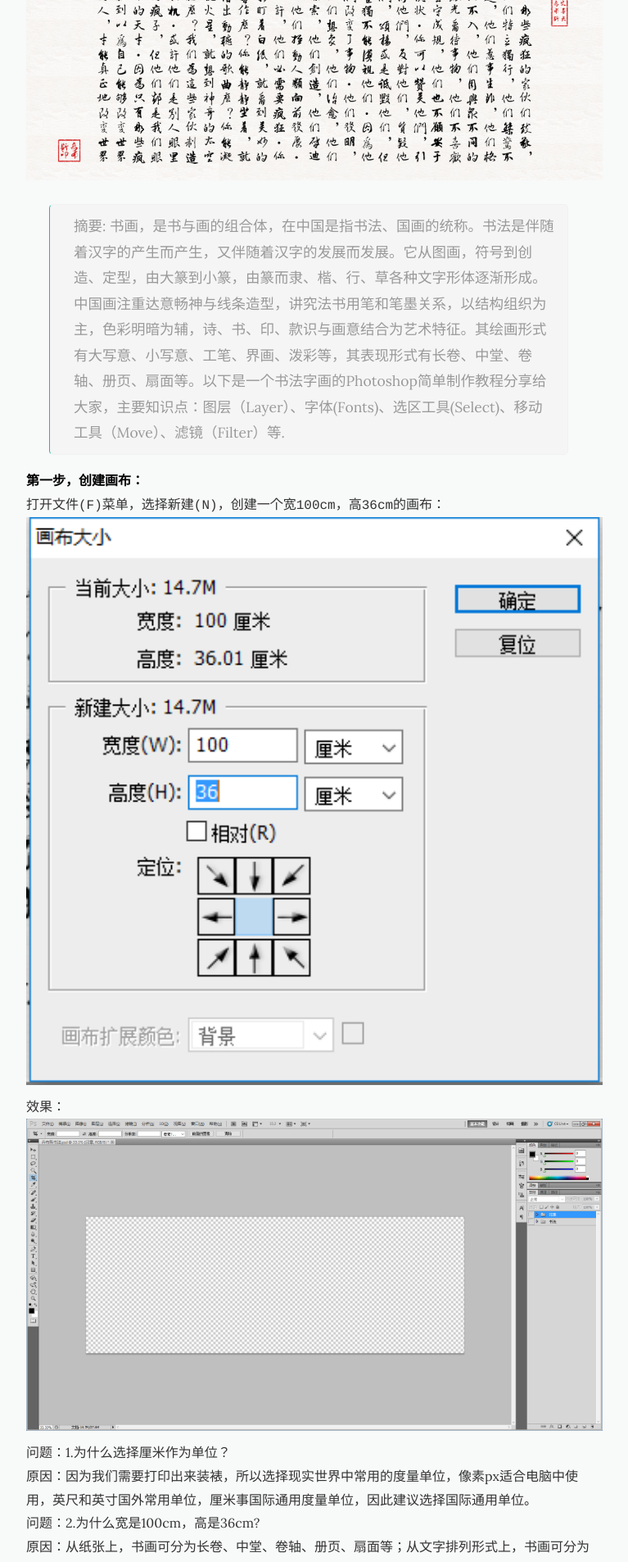
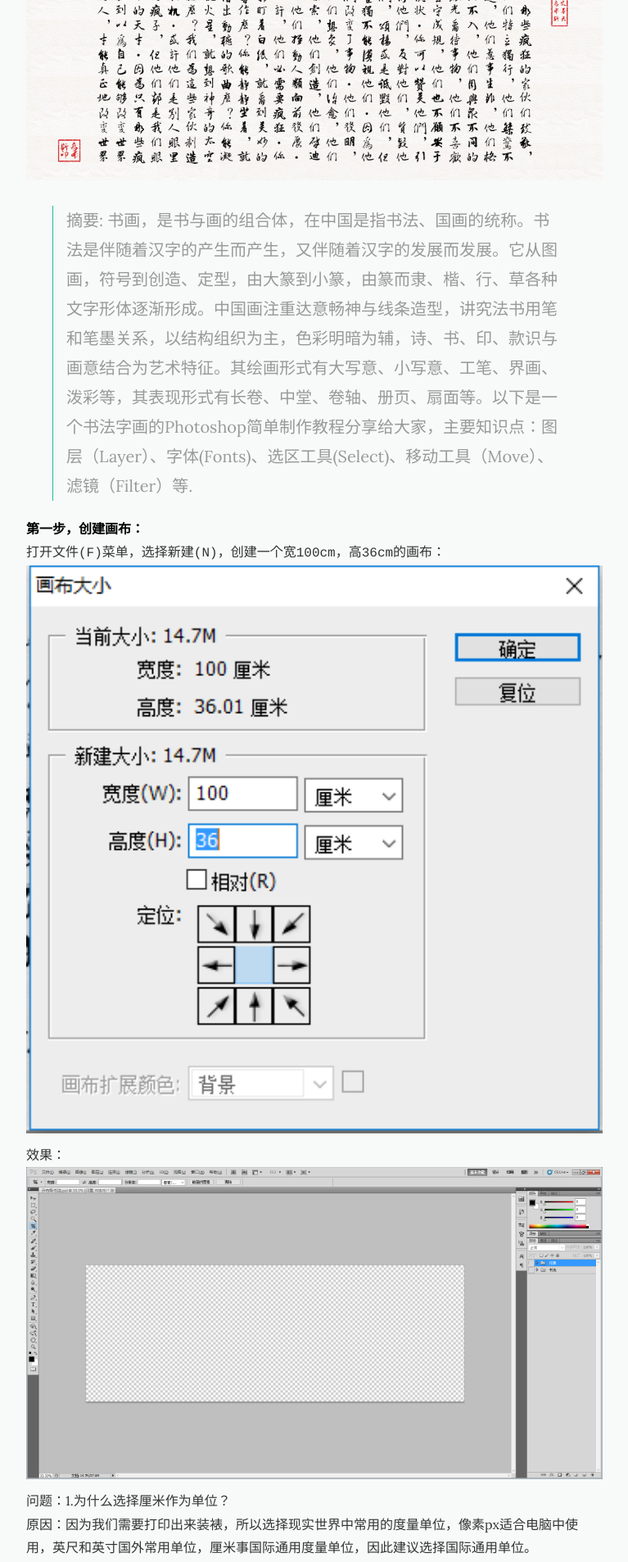
Before and after one commit to zhangyuanxin/blog-jekyll, a Jekyll site: the page built from _posts/2016-11-19-Photoshop-And-Chinese-Crafts.md, in a window 1280 px wide. Shown: the part 513-2419 px from the top of the page at 82% size, without its empty margins (256-1023 px from the left). Built offline with Jekyll 4.4.1, drawn with Linux system fonts in a browser that asks for light colours; nearby versions of some CDN libraries; comment, search, counter and statistics services are not loaded; a style sheet for code colours, icons or effects is not loaded.

```diff
--- a/assets/css/extends.css
+++ /dev/null
@@ -1,14 +0,0 @@
-blockquote {
-    margin: 0;
-    padding: 10px;
-    font-size: 0.875em;
-    background-color: #f5f5f5;
-    border: 1px solid #f1f1f1;
-    border-radius: 5px;
-    color: gray;
-}
-
-blockquote p {
-    margin: 0;
-    padding: 10px 15px;
-}
--- a/assets/css/typo.css
+++ b/assets/css/typo.css
@@ -130,7 +130,7 @@
 }
 
 a:hover {
-  text-decoration: underline;
+  text-decoration: none;
 }
 
 .typo a {
@@ -138,7 +138,6 @@
 }
 
 .typo a:hover {
-  border-bottom-color: #555;
   color: #555;
   text-decoration: none;
 }
@@ -169,11 +168,13 @@
 /* 代码片断 */
 pre, code, pre tt {
   font-family: Courier, 'Courier New', monospace;
+  overflow-x: auto;
+
 }
 
 pre {
-  background: #f8f8f8;
-  border: 1px solid #ddd;
+  background: #FFECB3;
+  border: 1px solid #FFECB3;
   padding: 1em 1.5em;
   display: block;
   -webkit-overflow-scrolling: touch;
```
Also changed, not shown: _includes/head.html (+1 -6 lines).
